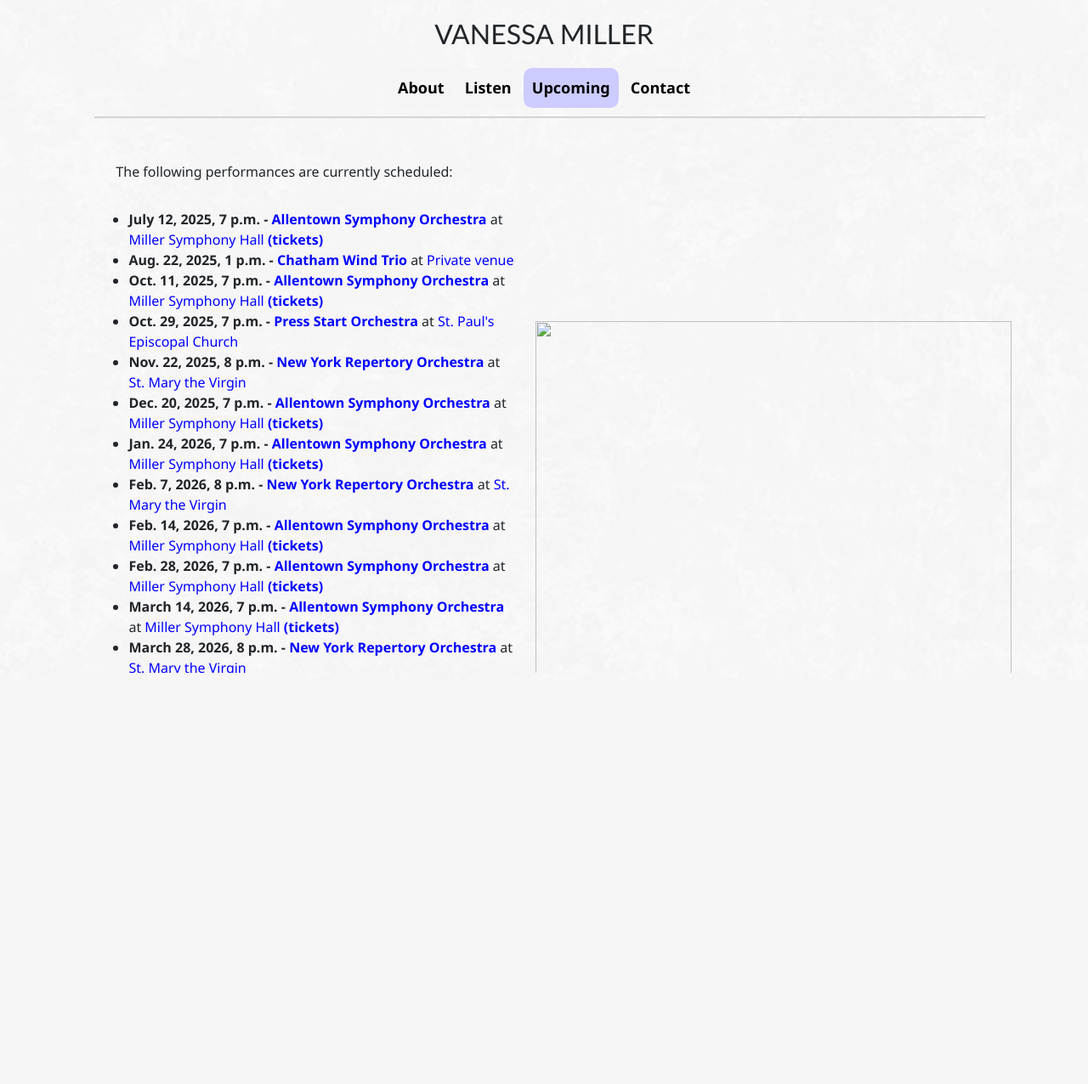
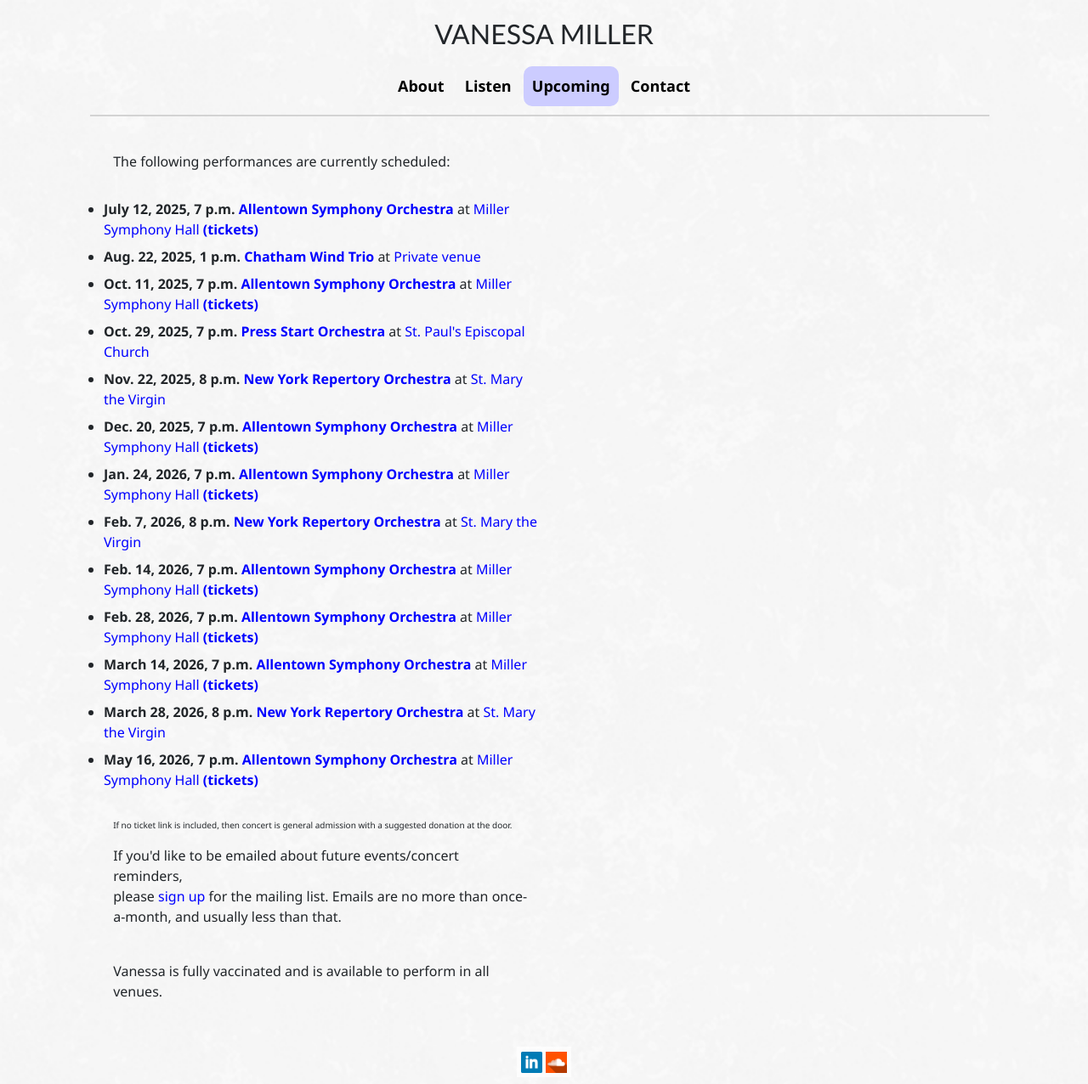
Before and after one commit to vgmiller/vmillermusic, a Django app: page /news in a window 1280 px wide. Shown: the whole page at 85% size. Before the commit the page ends 792 px from the top, so only its background shows below. Run offline with Django 5.2, Linux system fonts and the light colour scheme; data comes from the database, SQL or seed files in the repository; some libraries are stand-ins or nearby versions.

Commit message:
improve styling

```diff
--- a/music/templates/music_base.html
+++ b/music/templates/music_base.html
@@ -20,12 +20,11 @@
 	navHighlight();
 };
 </script>
-<div class="siteContainerOuter">
-<div class="siteContainerInner">
+<div class="siteContainer">
 	{% block top_content %}
-	<h1 style="font-family:Didot,Trebuchet MS, Tahoma !important;"><a href="/music/" style="color:inherit">VANESSA MILLER</a></h1>
+	<h1 style="font-family:Didot,Trebuchet MS, Tahoma !important;"><a href="/" style="color:inherit">VANESSA MILLER</a></h1>
 	<div class="navBar">
-		<span class="navSpan">
+		<span>
 		<a class="navItem" href="/about">About</a>
 		<a class="navItem" href="/recordings">Listen</a>
 		<!--<a class="navItem" href="/repertoire">Repertoire</a>
@@ -51,7 +50,6 @@
 		</div>
 	</div>
 	{% endblock %}
-</div> <!-- siteContainerInner -->
-</div> <!-- siteContainerOuter -->
+</div> <!-- siteContainer -->
 </body>
 <meta name="viewport" content="width=device-width, initial-scale=1.0">
--- a/music/templates/music_news.html
+++ b/music/templates/music_news.html
@@ -1,15 +1,15 @@
 {% extends "music_base.html" %}
 {% load thumbnail %}
 {% block page_content %}
-<div class="flexContainer">
-	<div class="flexItem">
+<div class="flexContainer newsPage">
+	<div class="flexItem newsPageText">
 	<p class="nextToPicture">
 	The following performances are currently scheduled:
 	</p>
-	<ul>
+	<ul class="concertList">
 	{% for c in concerts %}
 	<li>
-		<b>{{ c.date }}, {{ c.time }} - <a href="{{ c.ensemble.orgLink }}">{{ c.ensemble.name }}</a></b> at <a href="{{ c.venue.mapLink}}">{{ c.venue.name }}</a>
+		<b>{{ c.date }}, {{ c.time }} <a href="{{ c.ensemble.orgLink }}">{{ c.ensemble.name }}</a></b> at <a href="{{ c.venue.mapLink}}">{{ c.venue.name }}</a>
 		{% if c.ticketLink %}
 		<b><a href="{{ c.ticketLink}}">(tickets)</a></b>
 		{% endif %}
@@ -31,7 +31,7 @@
 	<br/>
 	</p>
 	</div>
-	<div class="flexItem">
+	<div class="flexItem newsPageImage">
 	{% with "music/flute_frontAngled.jpg" as imgPath %}
 	<img src="{% thumbnail imgPath '1200' as im %}{{ im.url }}{% endthumbnail %}"
 	srcset="
--- a/static/music/music.css
+++ b/static/music/music.css
@@ -1,33 +1,29 @@
 body {
     overflow-x: hidden;
     background-image: url("/static/music/white_wall_hash.png");
+    height: 100%;
+    overflow-y: scroll;
 }
 
-div.siteContainerOuter {
-    overflow-x: hidden;
+div.siteContainer {
     max-width: 99%;
+    width: 85%;
     height: 99vh;
-    overflow-y: scroll;
     vertical-align: middle;
-    margin: auto;
-}
-
-div.siteContainerInner {
-    position: relative;
     margin: 0 auto;
-    width: 85%;
-    height: auto;
     text-align: center;
 }
 
+h1 {
+    margin-block-start: 0.25em;
+    margin-block-end: 0.25em;
+}
+
 div.navBar {
-    float: top;
-    margin: 10px auto 10px 0;
+    margin: 0;
     text-align: center;
     padding: 10px;
 }
-
-span.navSpan {}
 
 a.navItem {
     background-color: WhiteSmoke;
@@ -75,6 +71,28 @@
     padding: 5px;
     height: 100%;
     margin: auto 5px;
+    flex-direction: column;
+    justify-content: center;
+}
+
+div.flexContainer.newsPage {
+    display: flex;
+    gap: 2em;
+    align-items: flex-start;
+    justify-content: space-between;
+    flex-wrap: nowrap;
+}
+
+.flexItem.newsPageText {
+    flex: 1 1 auto;
+    min-width: 0;
+}
+
+.flexItem.flexItem.newsPageImage {
+    flex: 0 0 auto;
+    max-width: 30%;
+    min-width: 150px;
+    align-self: flex-start;
 }
 
 div.flexContainer.youtube {
@@ -158,6 +176,7 @@
 div.bottomSocialMediaIcons {
     margin: 0 auto;
     text-align: center;
+    padding: 0.5rem;
 }
 
 p.nextToPicture {
@@ -168,8 +187,9 @@
 }
 
 img.halfPagePicture {
-    height: 70vh;
+    max-height: 80vh;
     width: auto;
+    object-fit: contain;
 }
 
 ul {
@@ -180,6 +200,18 @@
 ul.messages {
     font-size: large;
     font-weight: bold;
+}
+
+ul.concertList {
+    padding: 0 1em;
+    font-size: 1rem;
+    line-height: 1.5;
+    text-align: left;
+    margin-bottom: 1em;
+}
+
+ul.concertList li {
+    margin-bottom: 0.5em;
 }
 
 li.success {
@@ -299,4 +331,9 @@
     tr.programPiece td {
         padding: 10px 5px !important;
     }
+    img.halfPagePicture {
+        width: 100%;
+        height: auto;
+        max-height: none;
+    }
 }
```
